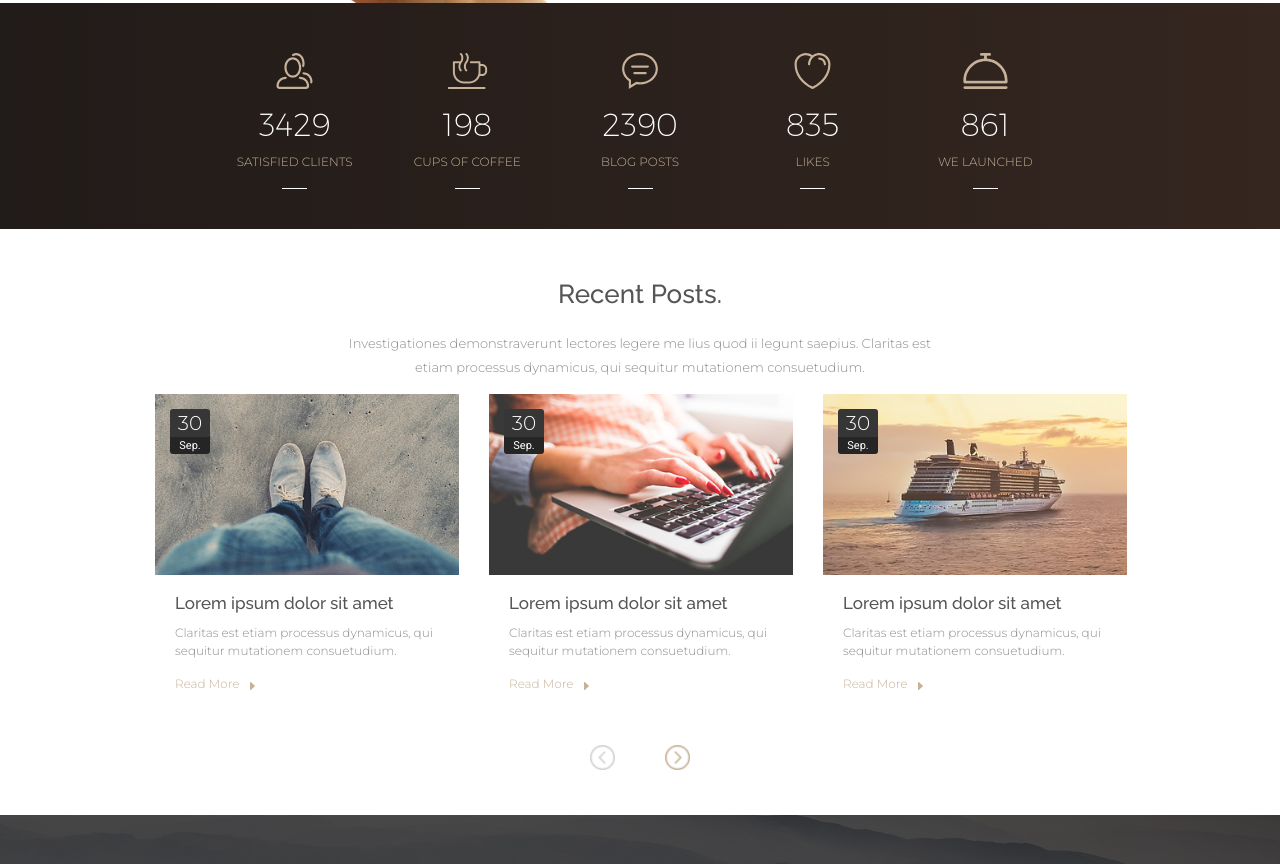
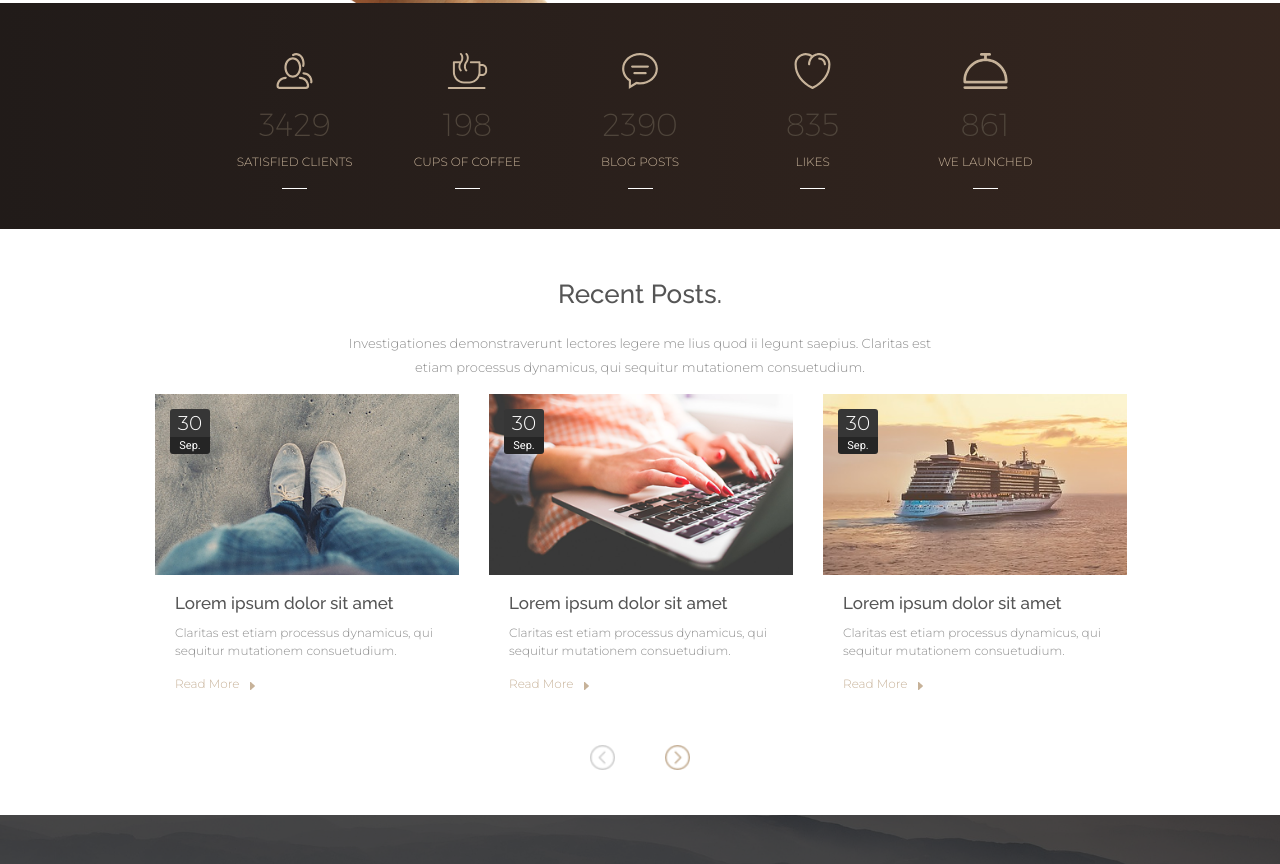
Before and after one commit to GamingHackintosh/Waxom-Hemepage-Portfolio-PSD-Template, a plain HTML site: page index.html in a window 1280 px wide. Shown: the part 3763-4627 px from the top of the page. Drawn offline with Linux system fonts and the light colour scheme.

Commit message:
Add files via upload

```diff
--- a/css/style.css
+++ b/css/style.css
@@ -2098,7 +2098,7 @@ ul.slick-dots li {
 }
 
 .excelent__bot-numb {
-  color: #ffffff;
+  color: #4f453b;
   font-family: "Montserrat-UltraLight";
   font-size: 48px;
   font-weight: 400;
```
